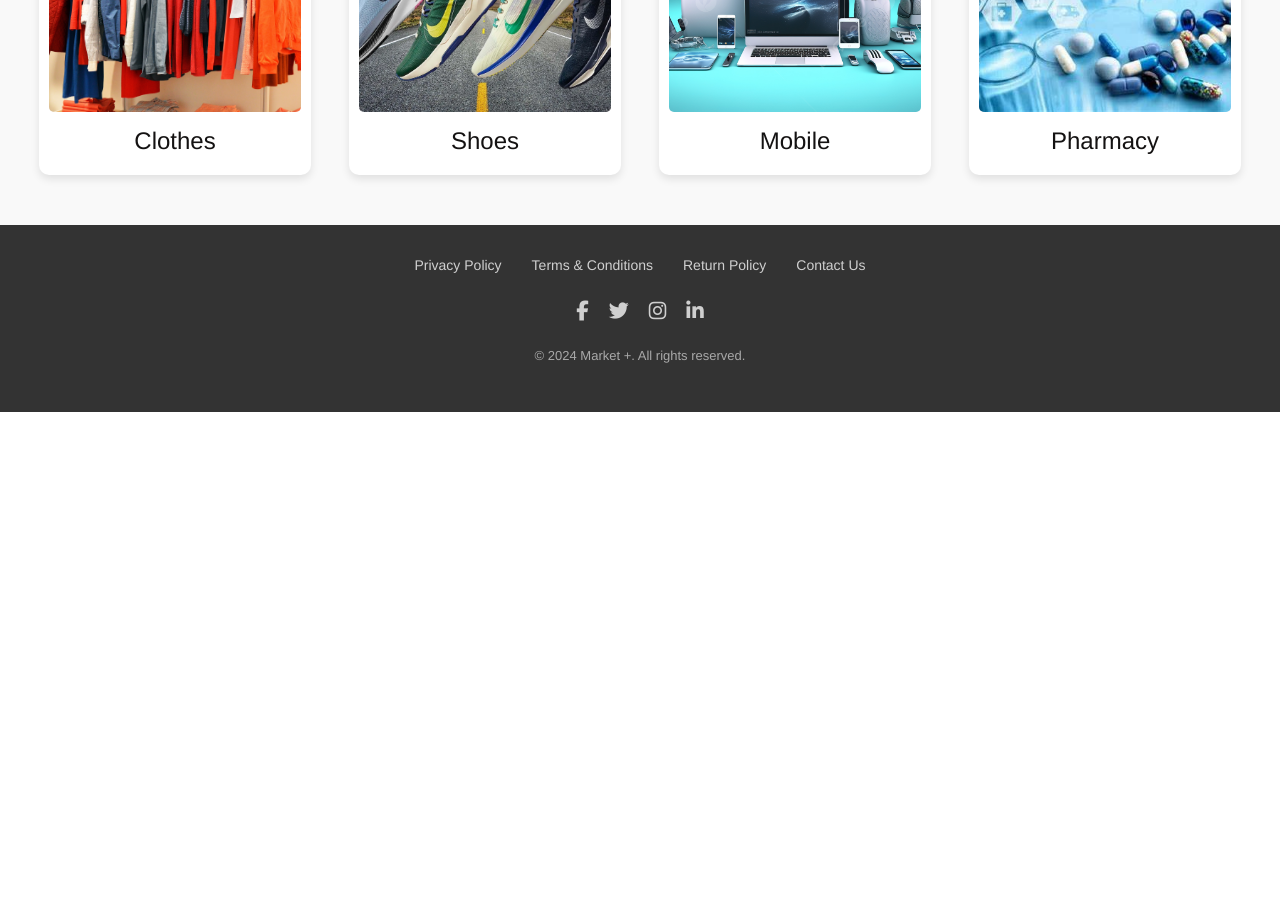
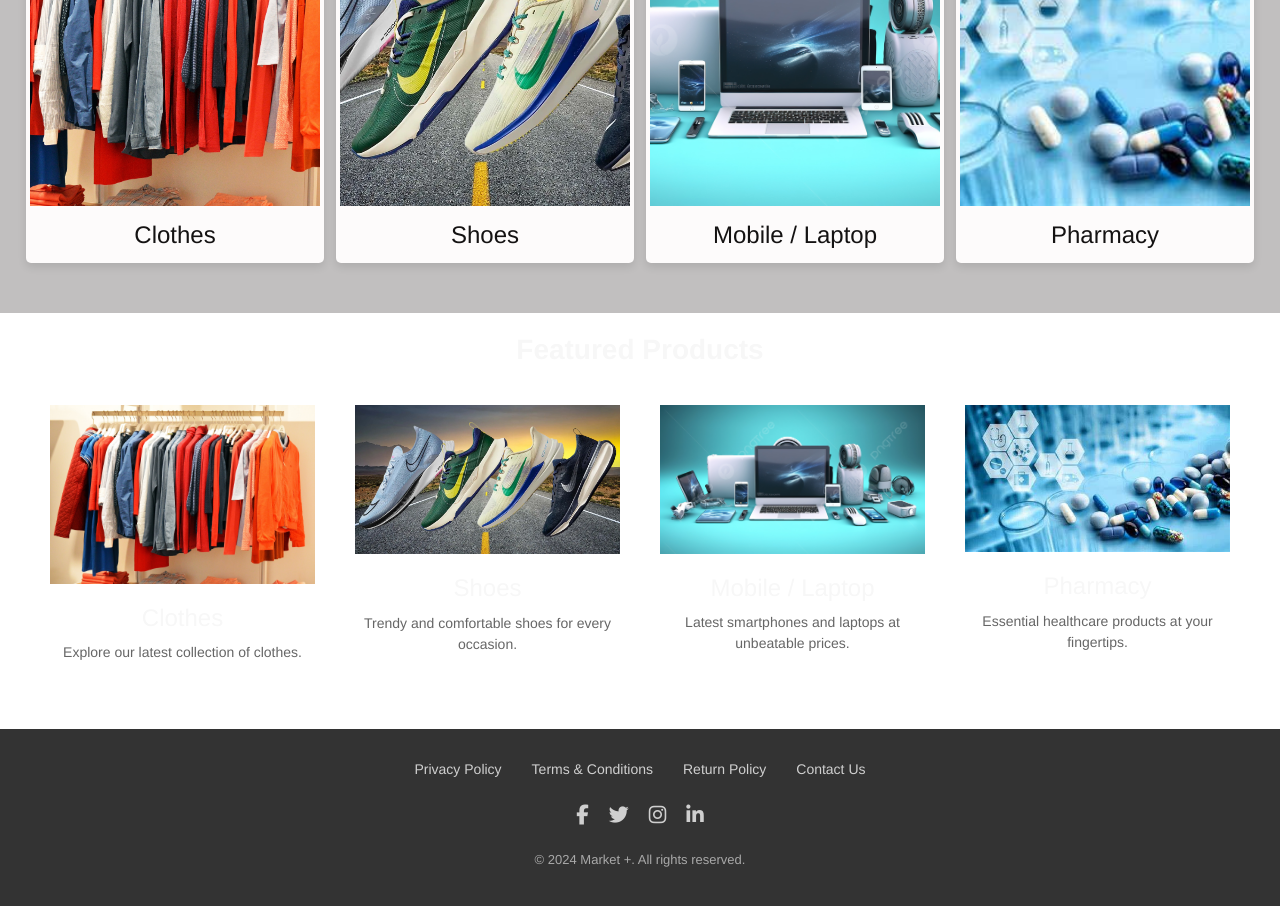
Before and after one commit to Gautam5514/MarketPlus, a React (Vite) app in the folder frontend/MarketPlus/: page / in a window 1280 px wide. Shown: the part 920-1826 px from the top of the page. Before the commit the page ends 1332 px from the top, so only its background shows below. Built offline with nearby package versions, Linux system fonts and the light colour scheme.

Commit message:
make some design

```diff
--- a/frontend/MarketPlus/src/components/LandingPage.css
+++ b/frontend/MarketPlus/src/components/LandingPage.css
@@ -232,7 +232,7 @@ footer {
 .product-card-section {
   padding: 30px 0;
   text-align: center;
-  background-color: #f9f9f9;
+  background-color: #c1bfbf;
 }
 
 .product-card-container {
@@ -243,25 +243,26 @@ footer {
 }
 
 .product-card {
-  width: 22%; /* Adjust size as needed */
-  padding: 10px;
-  background-color: white;
+  width: 24%; /* Adjust size as needed */
+  padding: 4px;
+  background-color: rgb(253, 251, 251);
   box-shadow: 0 4px 8px rgba(0, 0, 0, 0.1);
-  border-radius: 10px;
+  border-radius: 5px;
   text-align: center;
   transition: transform 0.3s ease;
 }
 
 .product-card img {
   width: 100%;
-  height: 200px; /* Adjust height as needed */
+  height: 300px; /* Adjust height as needed */
   object-fit: cover;
-  border-radius: 5px;
+  border-radius: 0%;
 }
 
 .product-card h4 {
   margin: 15px 0 10px;
   color: #141212;
+
 }
 
 .product-card-section {
@@ -273,10 +274,6 @@ footer {
   font-weight: bold;
 }
 
-/* Hover effect */
-.product-card:hover {
-  transform: translateY(-10px);
-}
 
 /* Make the cards responsive */
 @media (max-width: 768px) {
@@ -292,3 +289,43 @@ footer {
       margin-bottom: 20px;
   }
 }
+
+
+.product-grid-section {
+  padding: 20px;
+  text-align: center;
+}
+
+.product-grid-container {
+  display: grid;
+  grid-template-columns: repeat(auto-fit, minmax(250px, 1fr));
+  gap: 20px;
+  padding: 20px;
+}
+
+.product-grid-item {
+  display: flex;
+  flex-direction: column;
+  align-items: center;
+  padding: 10px;
+}
+
+.product-image {
+  width: 100%;
+  height: auto;
+  max-height: 200px;
+  object-fit: cover;
+}
+
+.product-info {
+  margin-top: 10px;
+  text-align: center;
+}
+
+.product-info h4 {
+  margin: 10px 0;
+}
+
+.product-info p {
+  color: #666;
+}
--- a/frontend/MarketPlus/src/components/LandingPage.jsx
+++ b/frontend/MarketPlus/src/components/LandingPage.jsx
@@ -63,7 +63,7 @@ export default function LandingPage() {
                     </div>
                     <div className="product-card">
                         <img src="/images/mobiles.jpg" alt="Product 3" />
-                        <h4>Mobile</h4>
+                        <h4>Mobile / Laptop</h4>
                     </div>
                     <div className="product-card">
                         <img src="/images/pharmacy.jpg" alt="Product 4" />
@@ -72,6 +72,42 @@ export default function LandingPage() {
                 </div>
             </section>
 
+            {/* Product Image Section */}
+            <section className="product-grid-section">
+                <h3 className="text-center"><strong>Featured Products</strong></h3>
+                <div className="product-grid-container">
+                    <div className="product-grid-item">
+                        <img src="/images/clothes.jpg" alt="Clothes" className="product-image" />
+                        <div className="product-info">
+                            <h4>Clothes</h4>
+                            <p>Explore our latest collection of clothes.</p>
+                        </div>
+                    </div>
+                    <div className="product-grid-item">
+                        <img src="/images/shoes.webp" alt="Shoes" className="product-image" />
+                        <div className="product-info">
+                            <h4>Shoes</h4>
+                            <p>Trendy and comfortable shoes for every occasion.</p>
+                        </div>
+                    </div>
+                    <div className="product-grid-item">
+                        <img src="/images/mobiles.jpg" alt="Mobile / Laptop" className="product-image" />
+                        <div className="product-info">
+                            <h4>Mobile / Laptop</h4>
+                            <p>Latest smartphones and laptops at unbeatable prices.</p>
+                        </div>
+                    </div>
+                    <div className="product-grid-item">
+                        <img src="/images/pharmacy.jpg" alt="Pharmacy" className="product-image" />
+                        <div className="product-info">
+                            <h4>Pharmacy</h4>
+                            <p>Essential healthcare products at your fingertips.</p>
+                        </div>
+                    </div>
+                </div>
+            </section>
+
+
             <Footer />
         </>
     );
```
